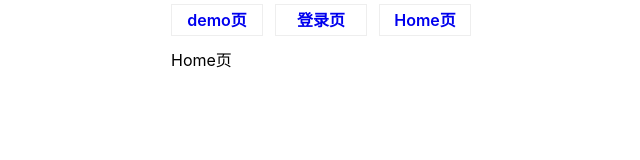
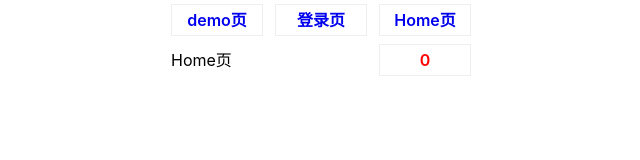
Before and after one commit to zhushihao110/vite-react-ts, a React (Vite) app: page /home in a window 1280 px wide. Shown: the top 160 px of the page, without its empty margins (319-959 px from the left). Built offline with nearby package versions, Linux system fonts and the light colour scheme.

Commit message:
add mobx

```diff
--- a/package.json
+++ b/package.json
@@ -11,6 +11,8 @@
     "@types/react-router-config": "^5.0.3",
     "@types/react-router-dom": "^5.1.8",
     "file-save": "^0.2.0",
+    "mobx": "^6.3.3",
+    "mobx-react": "^7.2.0",
     "react": "^17.0.0",
     "react-dom": "^17.0.0",
     "react-router-config": "^5.1.1",
--- a/src/page/demo/index.tsx
+++ b/src/page/demo/index.tsx
@@ -1,11 +1,14 @@
 import React, { useState, useEffect } from 'react'
 import { StateType, PropsType } from './interface'
 import demoClass from './index.module.css'
+import { useStores } from '@/store/useStore'
+import { observer } from 'mobx-react'
 
 let flag = false
-const DemoComponent: React.FC<PropsType> = props => {
+const DemoComponent: React.FC<PropsType> = observer(props => {
+  const CounterStore = useStores('counterStore')
   const [count, setCount] = useState<StateType['count']>(1)
-  const [list, setList] = useState<StateType['list']>([1, 2, 3, 4, 5, 6, 7, 8])
+  // const [list, setList] = useState<StateType['list']>([1, 2, 3, 4, 5, 6, 7, 8])
   console.log(props)
 
   useEffect(() => {
@@ -16,18 +19,19 @@ const DemoComponent: React.FC<PropsType> = props => {
     }
   }, [count])
 
-  const listNode = list.map((item, index) => {
-    return <li key="item">{item}</li>
-  })
+  // const listNode = list.map((item, index) => {
+  //   return <li key="item">{item}</li>
+  // })
 
   return (
     <div className={`${demoClass.box} red`}>
       <div>{count}</div>
-      <div>
-        <button onClick={() => setCount(count + 2)}>点 击 + 2 </button>
-      </div>
+      <button onClick={() => setCount(count + 2)}>点 击 + 2 </button>
       {/* <ol>{listNode}</ol> */}
+      <div>{CounterStore.counter}</div>
+      <button onClick={() => CounterStore.increment()}>点 击 + 1 </button>
     </div>
   )
-}
+})
+
 export default React.memo(DemoComponent)
--- a/src/page/home/index.tsx
+++ b/src/page/home/index.tsx
@@ -1,18 +1,17 @@
 import React, { useState } from 'react'
-import * as HomeTypes from './interface'
-import { renderRoutes } from 'react-router-config'
-import { Link } from 'react-router-dom'
+import { PropsType } from './interface'
 import homeCss from './index.module.css'
+import { useStores } from '@/store/useStore'
+import { observer } from 'mobx-react'
 
-function Home(props: any) {
-  let [count, setCount] = useState<HomeTypes.countType>(1)
-  console.log(props)
-  const { route } = props
+const Home: React.FC<PropsType> = observer(props => {
+  const CounterStore = useStores('counterStore')
   return (
-    <div>
-      <div className={homeCss.navBar}>Home页</div>
+    <div className={homeCss.navBar}>
+      Home页
+      <div className="red">{CounterStore.counter}</div>
     </div>
   )
-}
+})
 
 export default Home
--- a/src/page/home/interface.ts
+++ b/src/page/home/interface.ts
@@ -35,3 +35,7 @@ export interface obj {
 export interface arrayList {
   [index: number]: Object
 }
+
+export interface PropsType {
+  name?: 'home' | 'login'
+}
--- a/src/router/index.ts
+++ b/src/router/index.ts
@@ -1,6 +1,8 @@
 import { RouteConfig } from 'react-router-config'
 import { Suspense, lazy } from 'react'
 
+// React.lazy 和 Suspense 尚不可用于服务器端渲染
+// 如果要在服务器渲染的应用程序中进行代码拆分，建议使用 Loadable Components
 const Layout = lazy(() => import('@/page/layout'))
 const Home = lazy(() => import('@/page/home'))
 const Demo = lazy(() => import('@/page/demo'))
@@ -9,7 +11,7 @@ const App = lazy(() => import('@/App'))
 const routerConfig: RouteConfig[] = [
   {
     path: '/login',
-    exect: false,
+    exect: true,
     component: App
   },
   {
--- /dev/null
+++ b/src/store/index.ts
@@ -0,0 +1,9 @@
+import counterStore from './modules/counter'
+
+const _store = {
+  counterStore
+}
+
+export type StoreType = typeof _store
+
+export default _store
--- /dev/null
+++ b/src/store/modules/counter.ts
@@ -0,0 +1,19 @@
+import { observable } from 'mobx'
+
+export interface CounterStore {
+  counter: number
+  increment: () => void
+  decrement: () => void
+}
+
+const counterStore: CounterStore = observable({
+  counter: 0,
+  increment() {
+    this.counter++
+  },
+  decrement() {
+    this.counter--
+  }
+})
+
+export default counterStore
--- /dev/null
+++ b/src/store/useStore.ts
@@ -0,0 +1,24 @@
+import React from 'react'
+import { MobXProviderContext } from 'mobx-react'
+import { StoreType } from './index'
+
+interface ContextType {
+  stores: StoreType
+}
+
+// 函数声明，重载
+function useStores(): StoreType
+function useStores<T extends keyof StoreType>(storeName: T): StoreType[T]
+
+/**
+ * 获取根 store 或者指定 store 名称数据
+ * @param storeName 指定子 store 名称
+ * @returns typeof StoreType[storeName]
+ */
+function useStores<T extends keyof StoreType>(storeName?: T) {
+  const rootStore = React.useContext(MobXProviderContext)
+  const { stores } = rootStore as ContextType
+  return storeName ? stores[storeName] : stores
+}
+
+export { useStores }
```
Also changed, not shown: src/main.tsx (+7 -3 lines).
